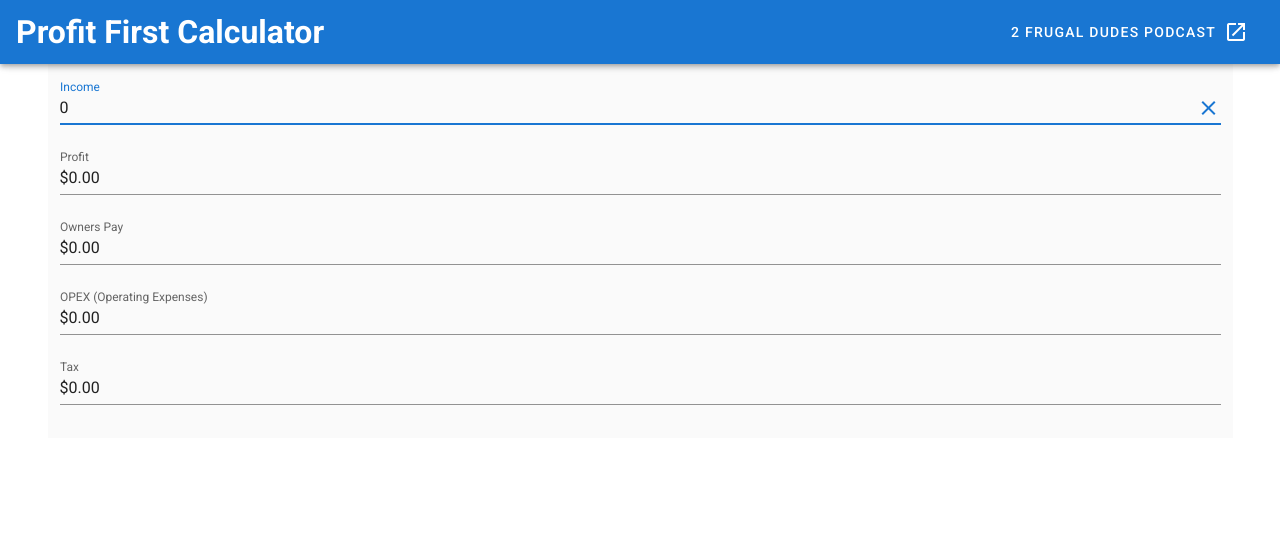
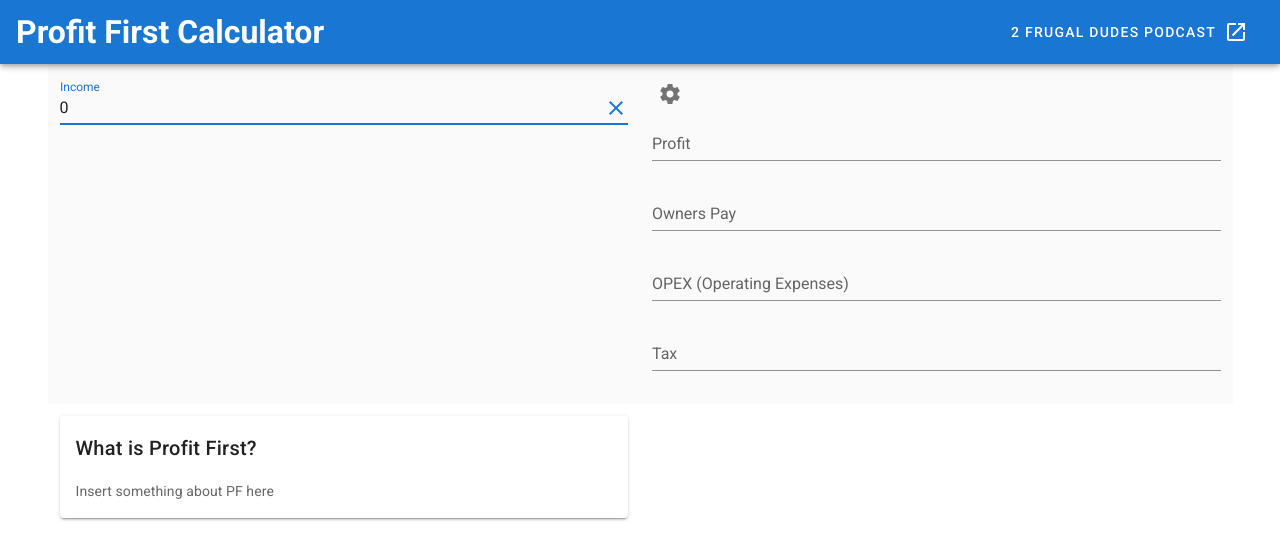
Before and after one commit to swiftkickin/profit-first-calculator-vuejs, a Vue app in the folder src/pfcalc/: page / in a window 1280 px wide. Shown: the top 560 px of the page. Built offline with nearby package versions, Linux system fonts and the light colour scheme; what vue-the-mask would draw is missing.

Commit message:
Vuetify formatting + category adjust

```diff
--- a/src/pfcalc/public/index.html
+++ b/src/pfcalc/public/index.html
@@ -8,7 +8,7 @@
   <link rel="icon" href="<%= BASE_URL %>favicon.ico">
   <title><%= htmlWebpackPlugin.options.title %></title>
   <link href="https://fonts.googleapis.com/css?family=Roboto:100,300,400,500,700,900" rel="stylesheet">
-  <link href="https://cdn.jsdelivr.net/npm/@mdi/font@4.x/css/materialdesignicons.min.css" rel="stylesheet">
+  <link href="https://cdn.jsdelivr.net/npm/@mdi/font@latest/css/materialdesignicons.min.css" rel="stylesheet">
 </head>
 
 <body>
--- /dev/null
+++ b/src/pfcalc/src/Category.ts
@@ -0,0 +1,13 @@
+export interface Category {
+    name: string;
+    percentage: number;
+}
+
+export function GetDefaultCategories(): Category[] {
+    return [
+        { name: "Profit", percentage: .05 },
+        { name: "Owners Pay", percentage: .25 },
+        { name: "OPEX (Operating Expenses)", percentage: .55 },
+        { name: "Tax", percentage: .15 }
+    ];
+}
--- a/src/pfcalc/src/components/Calculator.vue
+++ b/src/pfcalc/src/components/Calculator.vue
@@ -1,25 +1,88 @@
 <template>
-  <v-container class="grey lighten-5">
-    <v-text-field v-model="income" autofocus clearable label="Income" />
-    <v-text-field v-model="profit" readonly label="Profit" />
-    <v-text-field v-model="ownersPay" readonly label="Owners Pay" />
-    <v-text-field v-model="opex" readonly label="OPEX (Operating Expenses)" />
-    <v-text-field v-model="tax" readonly label="Tax" />
-  </v-container>
+  <div>
+    <v-container class="grey lighten-5">
+      <v-row>
+        <v-col>
+          <v-text-field v-model="income" autofocus clearable label="Income" />
+        </v-col>
+        <v-col>
+          <v-btn icon @click="editCategoriesDialog = true">
+            <v-icon>mdi-cog</v-icon>
+          </v-btn>
+          <v-text-field v-for="c in categoriesList" :key="c.index" readonly :label="c.name"></v-text-field>
+          <!-- <v-text-field v-model="profit" readonly label="Profit" />
+          <v-text-field v-model="ownersPay" readonly label="Owners Pay" />
+          <v-text-field v-model="opex" readonly label="OPEX (Operating Expenses)" />
+          <v-text-field v-model="tax" readonly label="Tax" />-->
+        </v-col>
+      </v-row>
+    </v-container>
+    <v-container>
+      <v-row>
+        <v-col>
+          <v-card>
+            <v-card-title>What is Profit First?</v-card-title>
+            <v-card-text>Insert something about PF here</v-card-text>
+          </v-card>
+        </v-col>
+        <v-col></v-col>
+      </v-row>
+    </v-container>
+    <v-dialog v-model="editCategoriesDialog" persistent>
+      <v-card>
+        <v-card-title class="headline">Update Categories and Percentages</v-card-title>
+        <v-card-text>
+          <v-data-table :headers="editCategoriesHeaders" :items="categoriesList">
+            <template v-slot:item.name="props">
+              <v-edit-dialog :return-value.sync="props.item.name">
+                {{ props.item.name }}
+                <template v-slot:input>
+                  <v-text-field v-model="props.item.name" label="Edit" single-line counter></v-text-field>
+                </template>
+              </v-edit-dialog>
+            </template>
+            <template v-slot:item.percentage="props">
+              <v-edit-dialog :return-value.sync="props.item.percentage">
+                {{ props.item.percentage }}
+                <template v-slot:input>
+                  <v-text-field v-model="props.item.percentage" label="Edit" single-line counter></v-text-field>
+                </template>
+              </v-edit-dialog>
+            </template>
+          </v-data-table>
+        </v-card-text>
+        <v-card-actions>
+          <v-spacer></v-spacer>
+          <v-btn text @click="addCategory">Add Category</v-btn>
+          <v-btn color="green darken-1" text @click="editCategoriesDialog = false">Cancel</v-btn>
+          <v-btn color="green darken-1" text @click="editCategoriesDialog = false">Save</v-btn>
+        </v-card-actions>
+      </v-card>
+    </v-dialog>
+  </div>
 </template>
 
 <script lang="ts">
 import Vue from "vue";
 import { Component } from "vue-property-decorator";
+import { Category, GetDefaultCategories } from "../Category";
 
 @Component
 export default class Calculator extends Vue {
   income = 0;
 
   ownerPayPercentage = 0.25;
-  profitPerentage = 0.5;
+  profitPerentage = 0.05;
   opexPercentage = 0.55;
   taxPercentage = 0.15;
+
+  editCategoriesDialog = false;
+  editCategoriesHeaders = [
+    { text: "Category Name", value: "name" },
+    { text: "Percentage", value: "percentage" }
+  ];
+
+  categoriesList: Category[] = [];
 
   formatter = new Intl.NumberFormat("en-US", {
     style: "currency",
@@ -27,28 +90,15 @@ export default class Calculator extends Vue {
     minimumFractionDigits: 2
   });
 
-  get ownersPay(): string {
-    return this.formatter.format(
-      this.income - this.income * this.ownerPayPercentage
-    );
+  addCategory(){
+    this.categoriesList.push({
+      name: "New Category",
+      percentage: 0
+    })
   }
 
-  get profit(): string {
-    return this.formatter.format(
-      this.income - this.income * this.profitPerentage
-    );
-  }
-
-  get opex(): string {
-    return this.formatter.format(
-      this.income - this.income * this.opexPercentage
-    );
-  }
-
-  get tax(): string {
-    return this.formatter.format(
-      this.income - this.income * this.taxPercentage
-    );
+  created() {
+    this.categoriesList = GetDefaultCategories();
   }
 }
 </script>
--- a/src/pfcalc/src/plugins/vuetify.ts
+++ b/src/pfcalc/src/plugins/vuetify.ts
@@ -5,4 +5,5 @@ import 'vuetify/dist/vuetify.min.css';
 Vue.use(Vuetify);
 
 export default new Vuetify({
+    iconfont: 'mdi',
 });
```
Also changed, not shown: src/pfcalc/package.json (+11 -11 lines), 1 other file (tests, documents, lock files or other folders).
